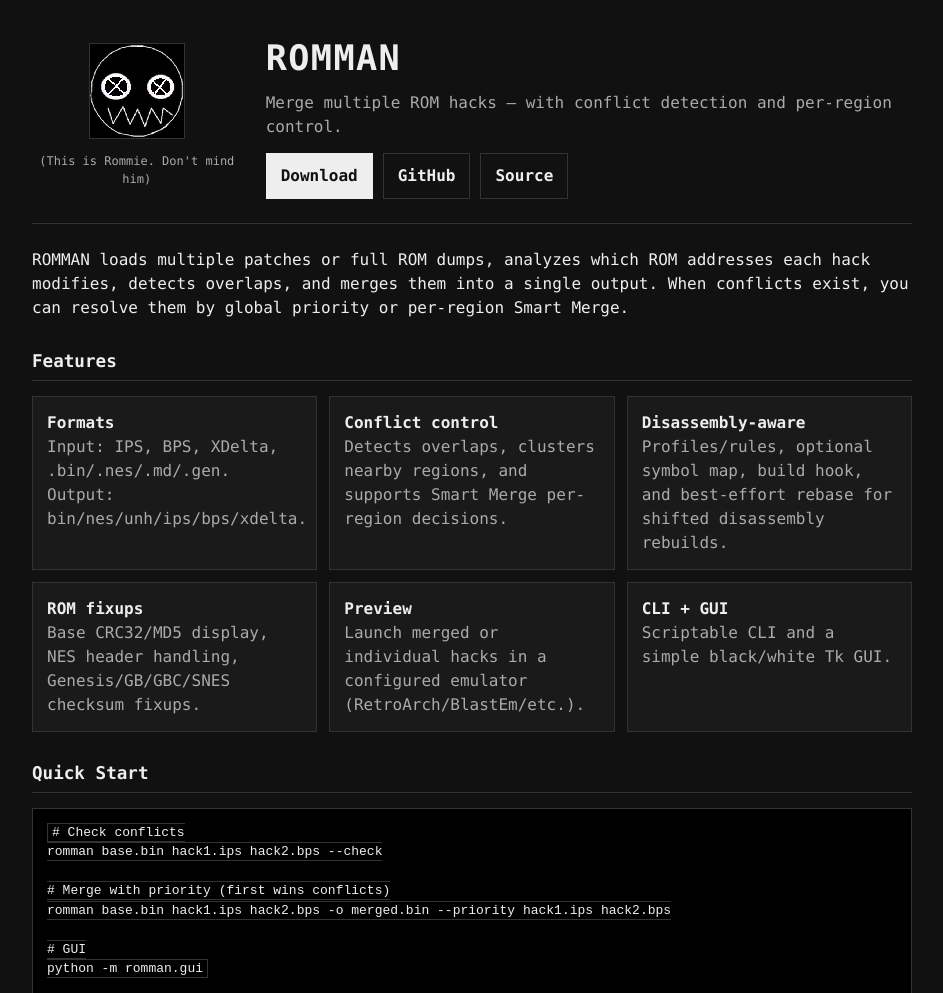
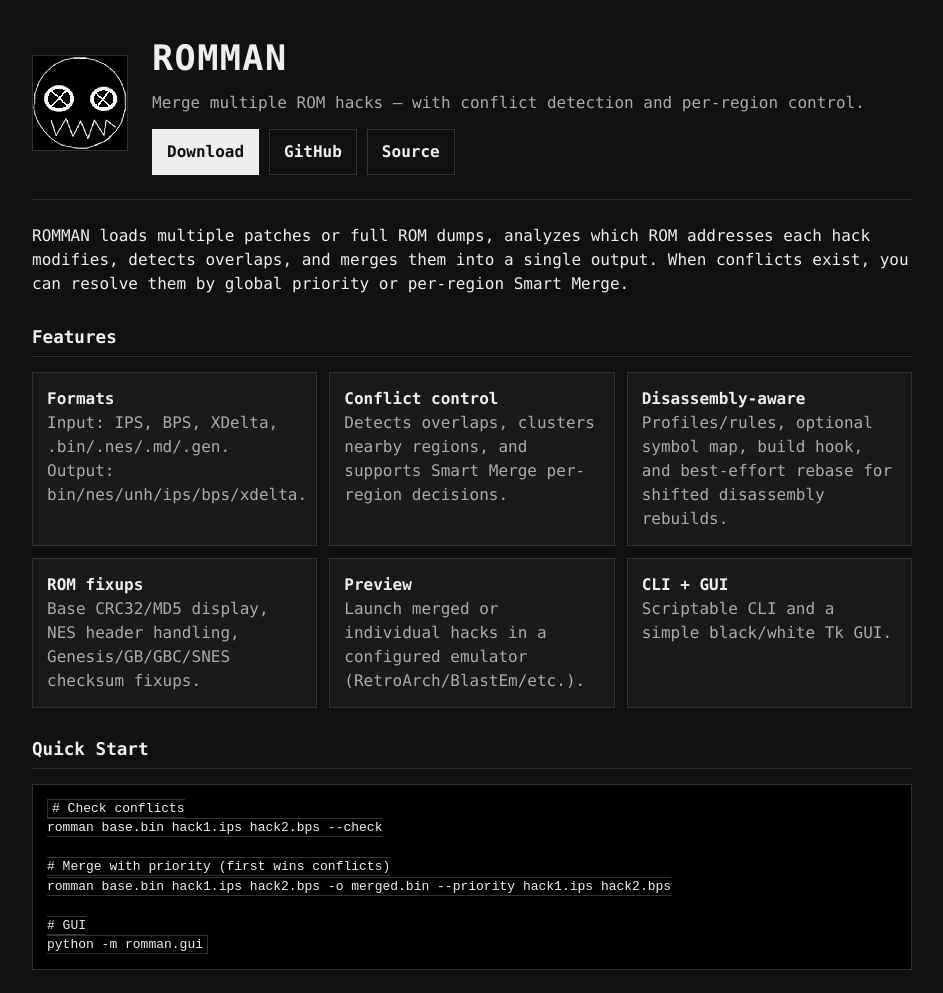
Before and after one commit to Roditisann/ROMMAN, a plain HTML site: page docs/index.html in a window 1280 px wide. Shown: the top 993 px of the page, without its empty margins (168-1111 px from the left). Drawn offline with Linux system fonts and the light colour scheme.

Commit message:
Remove Rommie caption, add favicon

```diff
--- a/docs/index.html
+++ b/docs/index.html
@@ -4,6 +4,7 @@
   <meta charset="utf-8">
   <meta name="viewport" content="width=device-width, initial-scale=1">
   <title>ROMMAN - ROM Hack Merger</title>
+  <link rel="icon" type="image/png" href="Rommie.png">
   <style>
     :root { --bg:#111; --panel:#1a1a1a; --fg:#eee; --muted:#aaa; --line:#333; --accent:#fff; }
     * { box-sizing: border-box; }
@@ -32,10 +33,7 @@
 <body>
   <div class="wrap">
     <div class="hero">
-      <div style="text-align:center;">
-        <img src="Rommie.png" alt="Rommie mascot">
-        <div class="muted" style="font-size:0.75rem; margin-top:6px;">(This is Rommie. Don't mind him)</div>
-      </div>
+      <img src="Rommie.png" alt="Rommie mascot">
       <div>
         <h1>ROMMAN</h1>
         <div class="tag">Merge multiple ROM hacks — with conflict detection and per-region control.</div>
```
